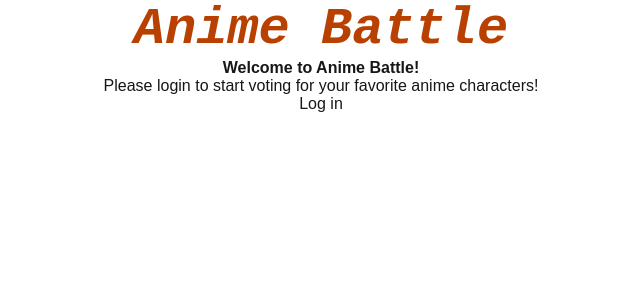
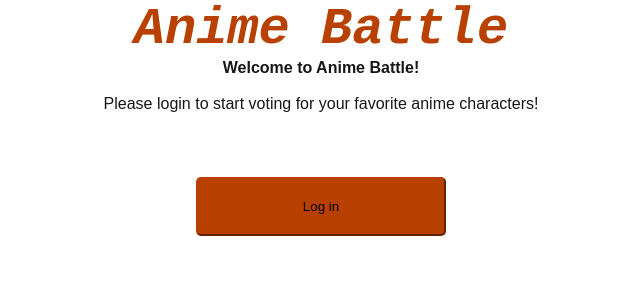
Before and after one commit to cwithmichael/anime-battle, a Next.js app: page / in a window 1280 px wide. Shown: the top 300 px of the page, without its empty margins (319-959 px from the left). Built offline with nearby package versions, Linux system fonts and the light colour scheme.

Commit message:
improve landing page

```diff
--- a/app/page.module.css
+++ b/app/page.module.css
@@ -6,8 +6,25 @@
   text-align: center;
 }
 
+.login {
+  margin-top: 2rem;
+}
+.loginButton {
+  width: 250px;
+  text-align: center;
+  padding: 1.25rem;
+  border-radius: 5px;
+  border-color: #b84000;
+  background-color: #b84000;
+  margin-top: 2rem;
+}
+
+.loginButton:hover {
+  color: black;
+}
 .homePageGreeting {
   text-align: center;
+  padding: 0;
 }
 .itemTitle {
   font-family: "Franklin Gothic Medium", "Arial Narrow", Arial, sans-serif;
@@ -54,7 +71,6 @@
   align-items: center;
   justify-items: center;
   min-height: 100svh;
-  padding: 80px;
   gap: 64px;
   font-family: var(--font-geist-sans);
 }
@@ -73,7 +89,6 @@
 .main {
   display: flex;
   flex-direction: column;
-  gap: 32px;
   grid-row-start: 2;
 }
 
--- a/app/page.tsx
+++ b/app/page.tsx
@@ -6,16 +6,15 @@ import Link from "next/link";
 export default function Page() {
   return (
     <main>
-      <div>
-        <div className={styles.homePageGreeting}>
-          <p>
-            <strong>Welcome to Anime Battle!</strong>
-          </p>
-          <p>
-            Please login to start voting for your favorite anime characters!
-          </p>
+      <div className={styles.homePageGreeting}>
+        <p>
+          <strong>Welcome to Anime Battle!</strong>
+        </p>
+        <br />
+        <p>Please login to start voting for your favorite anime characters!</p>
+        <div className={styles.login}>
           <Link href="/login">
-            <span>Log in</span>
+            <button className={styles.loginButton}>Log in</button>
           </Link>
         </div>
       </div>
--- a/auth.config.ts
+++ b/auth.config.ts
@@ -8,7 +8,8 @@ export const authConfig = {
     async authorized({ auth, request: { nextUrl } }) {
       const isLoggedIn = !!auth?.user;
       const isOnBattle = nextUrl.pathname.startsWith("/battle");
-      if (isOnBattle) {
+      const isOnLanding = nextUrl.pathname === "/";
+      if (isOnBattle || isOnLanding) {
         if (isLoggedIn) return true;
         return false; // Redirect unauthenticated users to login page
       } else if (isLoggedIn) {
```
Also changed, not shown: app/ui/login-form.tsx (+18 -1 lines).
